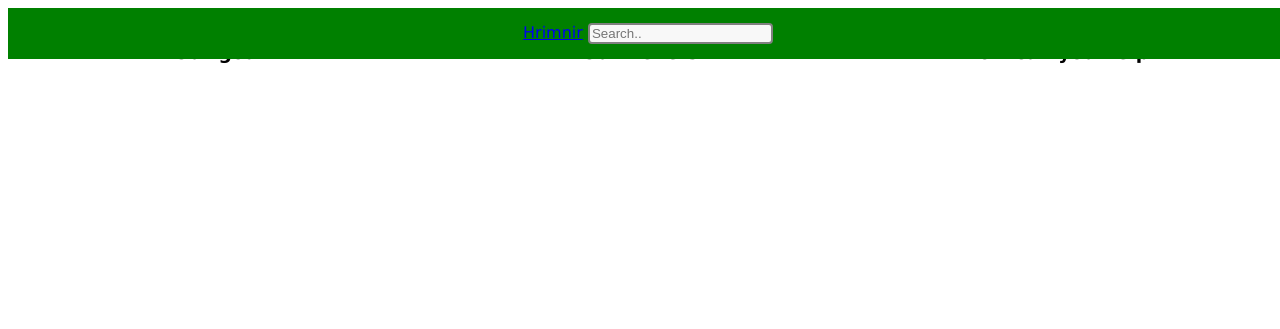
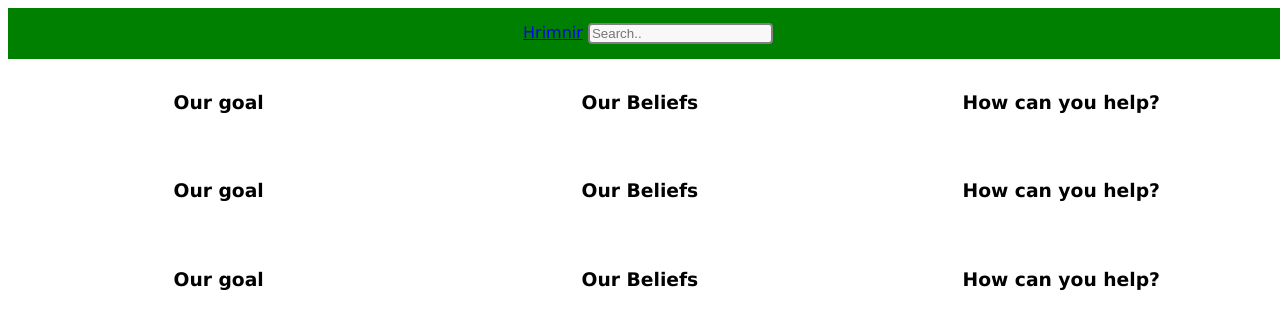
Before and after one commit to brica1000/Hrimnir, a Django app: a page that uses thesite/templates/thesite/index.html in a window 1280 px wide. Shown: the top 329 px of the page. Run offline with Django 3.2, Linux system fonts and the light colour scheme.

Commit message:
Working headers

```diff
--- a/thesite/static/css/base.css
+++ b/thesite/static/css/base.css
@@ -15,12 +15,10 @@ ul {
     background-color: #f8f8f8;
 }
 
+
 * {
     box-sizing: border-box;
 }
-
-
-
 
 /*
 For mobile phones:
@@ -43,10 +41,14 @@ This should lay out in a stack on a phone
       position: relative;
       top: 50px;
       width: 102%;
+      z-index: -1;
     }
 
     .desktop {
       display: none;
+    }
+    .spacer {
+      height: 100px;
     }
 }
 
@@ -80,6 +82,9 @@ This should lay out in a stack on a phone
     .bottom {
       display: none;
     }
+    .spacer {
+      height: 50px;
+    }
 }
 
 [class*="col-"] {
--- a/thesite/templates/thesite/index.html
+++ b/thesite/templates/thesite/index.html
@@ -16,7 +16,6 @@
                     <li><form><input id="search-form" type="text" name="search" placeholder="Search.."></form></li>
             </ul>
         </div>
-
         <div class="col-12 nav-bar top centered">
                 <ul>
                     <li><form><input id="search-form" type="text" name="search" placeholder="Search.."></form></li>
--- a/thesite/templates/thesite/the_story.html
+++ b/thesite/templates/thesite/the_story.html
@@ -1,16 +1,41 @@
 {% extends 'thesite/index.html' %}
 {% block content %}
 
+<div class="spacer"></div>
 
     <div class="row">
-              <div class="col-4 centered">
-                  <h3>Our goal</h3>
+              <div class="col-4">
+                  <h3 class="centered">Our goal</h3>
               </div>
-              <div class="col-4 centered">
-                  <h3>Our Beliefs</h3>
+              <div class="col-4">
+                  <h3 class="centered">Our Beliefs</h3>
               </div>
-              <div class="col-4 centered">
-                  <h3>How can you help?</h3>
+              <div class="col-4">
+                  <h3 class="centered">How can you help?</h3>
+              </div>
+
+    </div>
+    <div class="row">
+              <div class="col-4">
+                  <h3 class="centered">Our goal</h3>
+              </div>
+              <div class="col-4">
+                  <h3 class="centered">Our Beliefs</h3>
+              </div>
+              <div class="col-4">
+                  <h3 class="centered">How can you help?</h3>
+              </div>
+
+    </div>
+    <div class="row">
+              <div class="col-4">
+                  <h3 class="centered">Our goal</h3>
+              </div>
+              <div class="col-4">
+                  <h3 class="centered">Our Beliefs</h3>
+              </div>
+              <div class="col-4">
+                  <h3 class="centered">How can you help?</h3>
               </div>
 
     </div>
```
